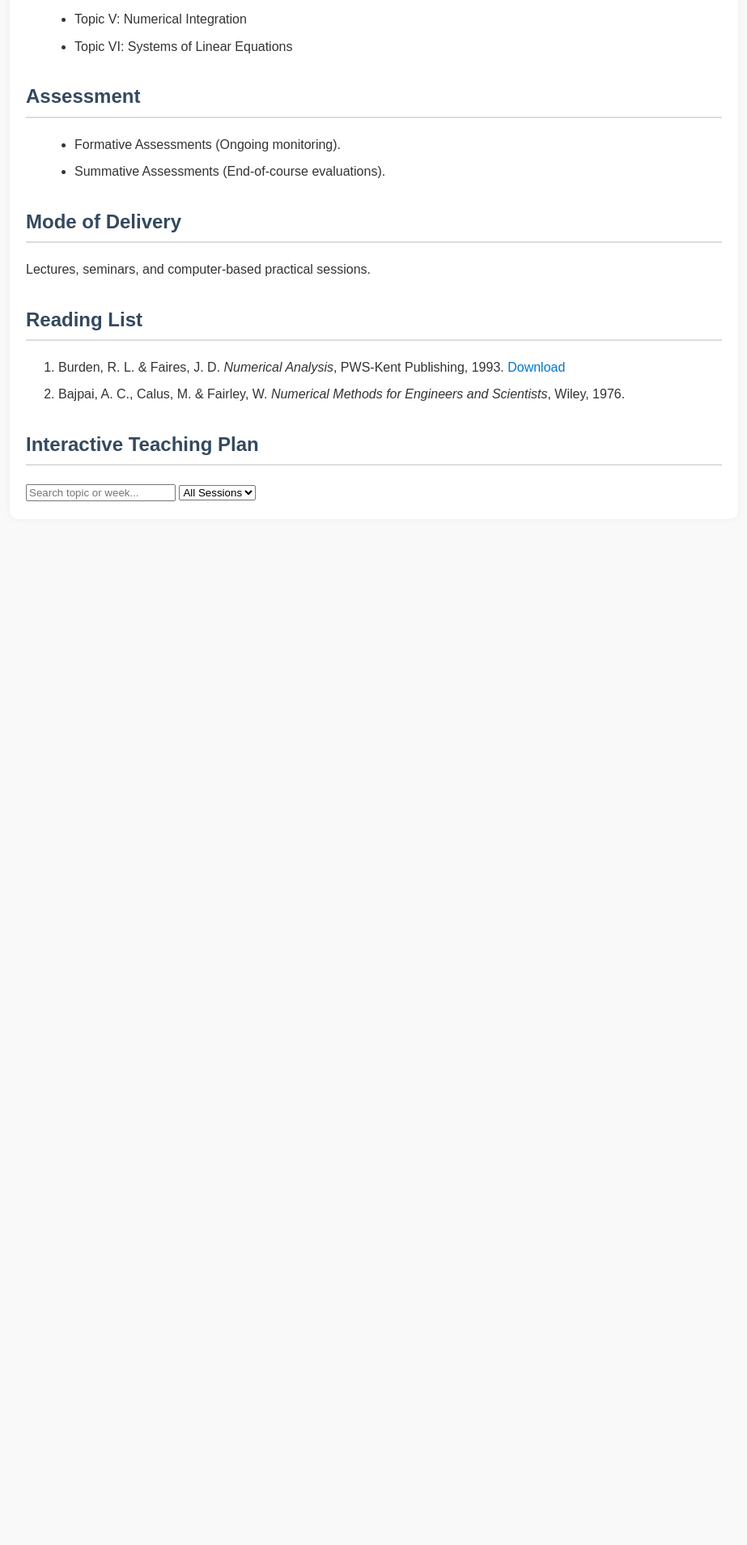
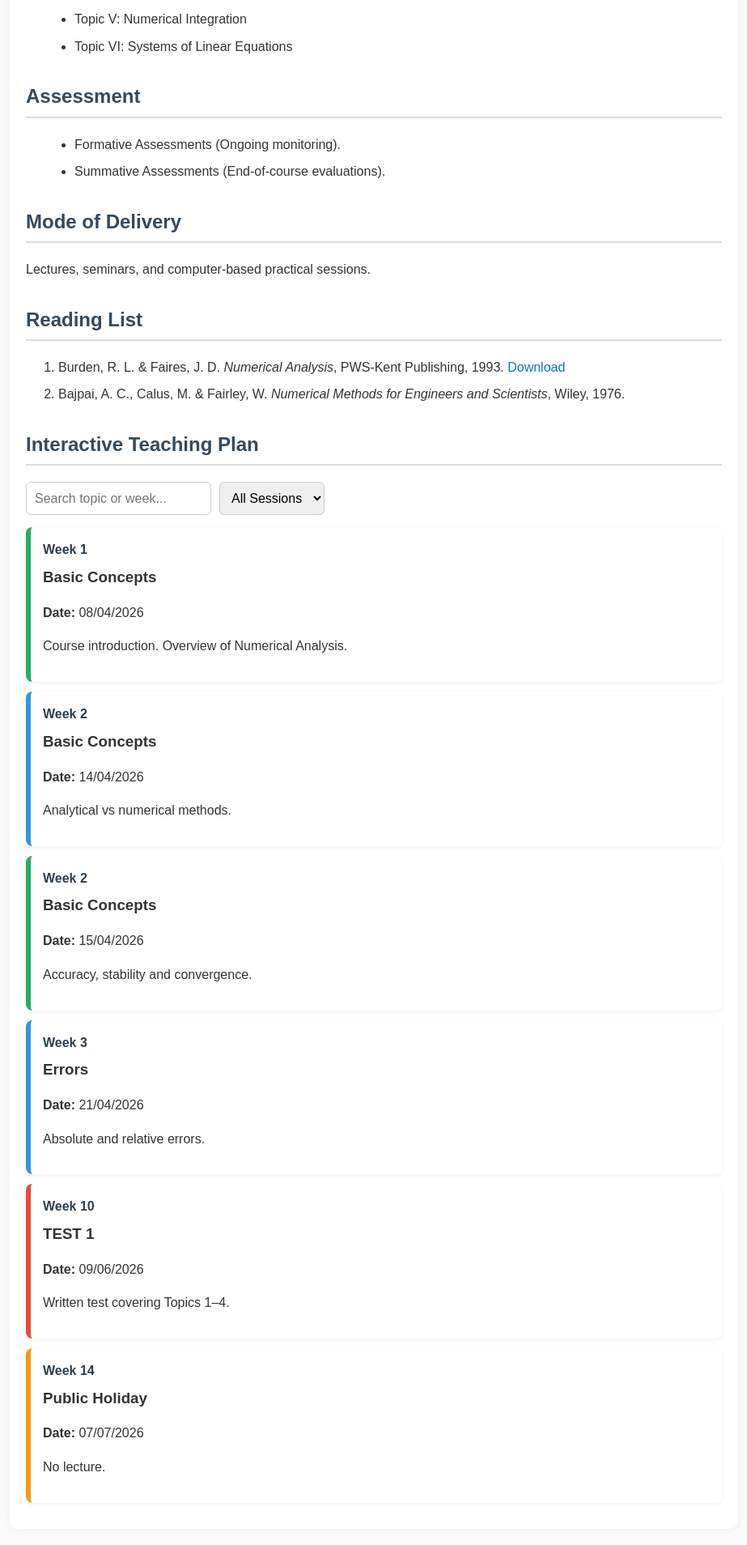
Before and after one commit to FomeA/FomeA.github.io, a Jekyll site: the page _teaching/mat103/index.html, which Jekyll copies as it is, in a window 1280 px wide. Shown: the part 901-2809 px from the top of the page at 81% size, without its empty margins (178-1101 px from the left). Built offline with Jekyll 4.4.1, drawn with Linux system fonts in a browser that asks for light colours; before the commit the page ends 1562 px from its top, so only the background shows below that.

Commit message:
Update index.html

```diff
--- a/_teaching/mat103/index.html
+++ b/_teaching/mat103/index.html
@@ -51,6 +51,48 @@
       border-radius: 10px;
       box-shadow: 0 0 10px rgba(0,0,0,0.05);
     }
+
+    .controls{
+  display:flex;
+  gap:10px;
+  flex-wrap:wrap;
+  margin:15px 0;
+}
+
+.controls input,
+.controls select{
+  padding:10px;
+  font-size:16px;
+  border:1px solid #ccc;
+  border-radius:6px;
+}
+
+#planContainer{
+  margin-top:15px;
+}
+
+.plan-card{
+  background:#fff;
+  padding:15px;
+  margin-bottom:12px;
+  border-left:6px solid #3498db;
+  border-radius:8px;
+  box-shadow:0 2px 6px rgba(0,0,0,.06);
+}
+
+.plan-card.seminar{border-color:#27ae60;}
+.plan-card.test{border-color:#e74c3c;}
+.plan-card.holiday{border-color:#f39c12;}
+
+.plan-card h3{
+  margin:0 0 8px;
+}
+
+.week{
+  font-weight:bold;
+  color:#2c3e50;
+  margin-bottom:6px;
+}
   </style>
 </head>
 
@@ -137,6 +170,95 @@
 <div id="planContainer"></div>
 
 </div>
+  <script>
+const sessions = [
+{
+week:1,
+type:"seminar",
+date:"08/04/2026",
+topic:"Basic Concepts",
+details:"Course introduction. Overview of Numerical Analysis."
+},
+{
+week:2,
+type:"lecture",
+date:"14/04/2026",
+topic:"Basic Concepts",
+details:"Analytical vs numerical methods."
+},
+{
+week:2,
+type:"seminar",
+date:"15/04/2026",
+topic:"Basic Concepts",
+details:"Accuracy, stability and convergence."
+},
+{
+week:3,
+type:"lecture",
+date:"21/04/2026",
+topic:"Errors",
+details:"Absolute and relative errors."
+},
+{
+week:10,
+type:"test",
+date:"09/06/2026",
+topic:"TEST 1",
+details:"Written test covering Topics 1–4."
+},
+{
+week:14,
+type:"holiday",
+date:"07/07/2026",
+topic:"Public Holiday",
+details:"No lecture."
+}
+];
+
+const plan = document.getElementById("planContainer");
+const searchBox = document.getElementById("searchBox");
+const filterBox = document.getElementById("filterBox");
+
+function renderPlan(){
+  const text = searchBox.value.toLowerCase();
+  const type = filterBox.value;
+
+  plan.innerHTML = "";
+
+  const filtered = sessions.filter(item => {
+    const matchText =
+      item.topic.toLowerCase().includes(text) ||
+      item.details.toLowerCase().includes(text) ||
+      String(item.week).includes(text);
+
+    const matchType = type === "all" || item.type === type;
+
+    return matchText && matchType;
+  });
+
+  if(filtered.length === 0){
+    plan.innerHTML = "<p>No matching sessions found.</p>";
+    return;
+  }
+
+  filtered.forEach(item => {
+    plan.innerHTML += `
+      <div class="plan-card ${item.type}">
+        <div class="week">Week ${item.week}</div>
+        <h3>${item.topic}</h3>
+        <p><strong>Date:</strong> ${item.date}</p>
+        <p>${item.details}</p>
+      </div>
+    `;
+  });
+}
+
+searchBox.addEventListener("input", renderPlan);
+filterBox.addEventListener("change", renderPlan);
+
+renderPlan();
+</script>
 
 </body>
 </html>
```
Also changed, not shown: other parts of _teaching/mat103/index.html (+1 -10 lines).
